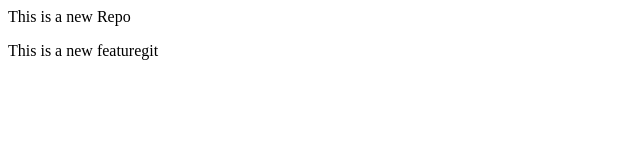
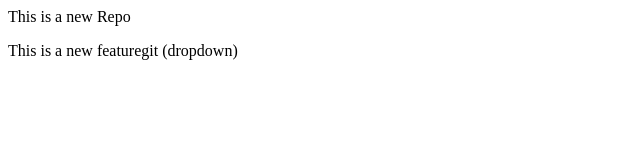
Before and after one commit to abhishekkp00/localrepo, a plain HTML site: page index.html in a window 1280 px wide. Shown: the full height of the page, 0-640 px from the left. Drawn offline with Linux system fonts and the light colour scheme.

Commit message:
Add dropdown

```diff
--- a/index.html
+++ b/index.html
@@ -1,2 +1,2 @@
 <p>This is a new Repo</p>
-<p>This is a new featuregit </p>
+<p>This is a new featuregit (dropdown) </p>
```
